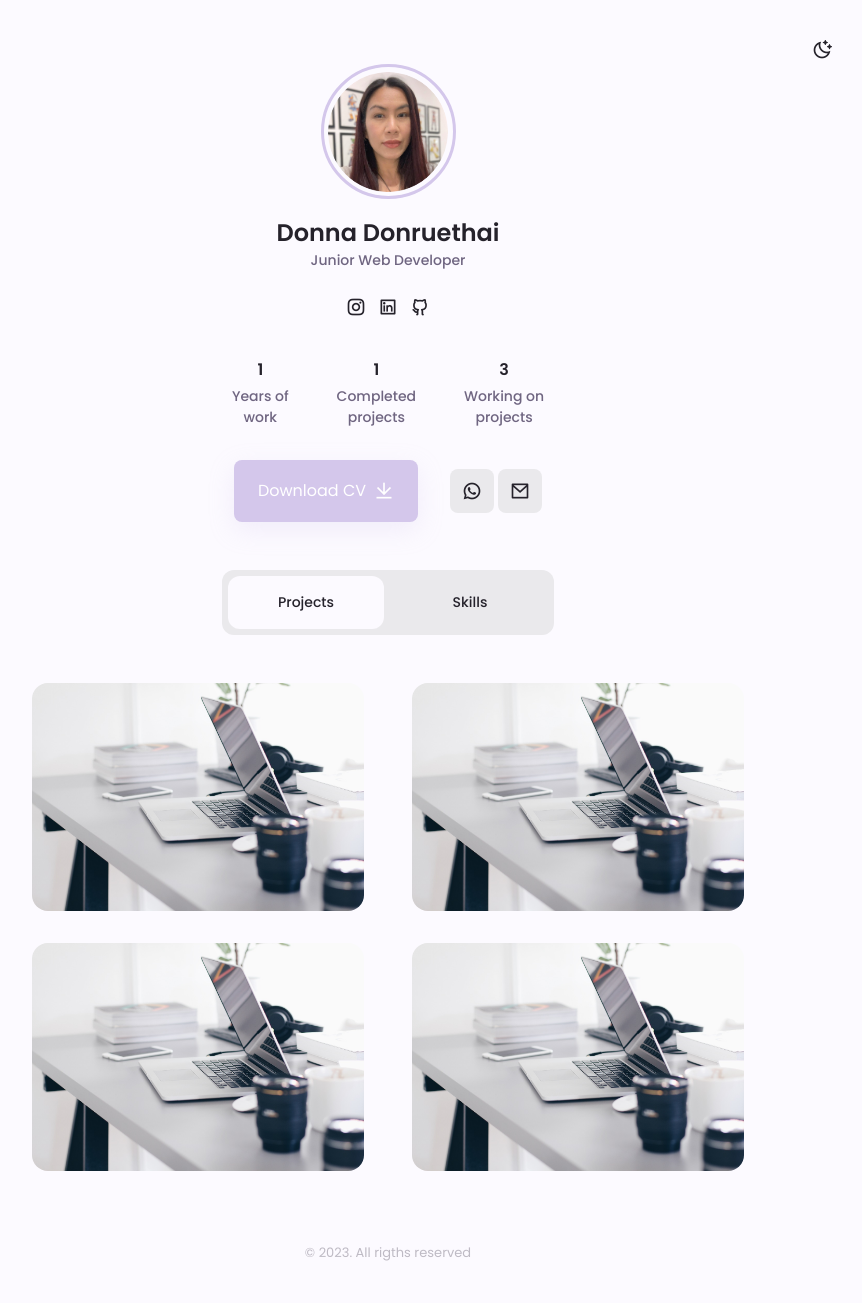
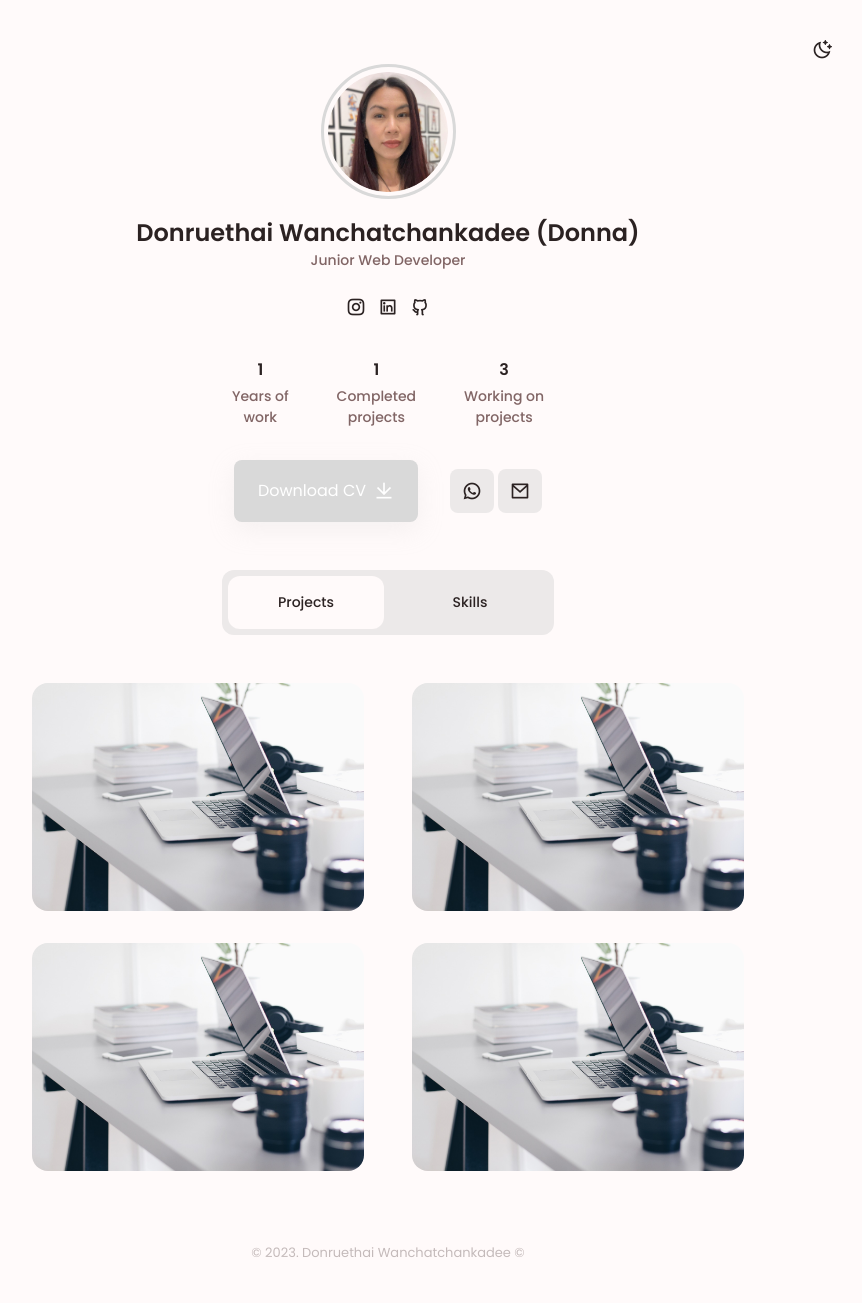
Before and after one commit to Donruethai/My-Portfolio, a plain HTML site: page index.html in a window 1280 px wide. Shown: the whole page, without its empty margins (252-1114 px from the left). Drawn offline with nearby package versions, Linux system fonts and the light colour scheme.

Commit message:
modified theme color

```diff
--- a/assets/css/styles.css
+++ b/assets/css/styles.css
@@ -12,8 +12,8 @@
       Teal: hsl(174, 63%, 62%)
   */
 
-  --hue: 262;
-  --sat: 47%;
+  --hue: 0;
+  --sat: 0%;
   --lig: 85%;
   --first-color: hsl(var(--hue), var(--sat), var(--lig));
   --first-color-alt: hsl(var(--hue), var(--sat), 60%); /* -4% */
--- a/index.html
+++ b/index.html
@@ -29,7 +29,7 @@
                         </div>
                     </div>
 
-                    <h2 class="profile_name">Donna Donruethai</h2>
+                    <h2 class="profile_name">Donruethai Wanchatchankadee (Donna)</h2>
                     <h3 class="profile_profession">Junior Web Developer</h3>
 
                     <ul class="profile_social">
@@ -230,7 +230,7 @@
         <!--=============== FOOTER ===============-->
         <footer class="footer container">
             <span class="footer_copy">
-                &#169; 2023. All rigths reserved
+                &copy; 2023. Donruethai Wanchatchankadee &copy;
             </span>
         </footer>
 
```
